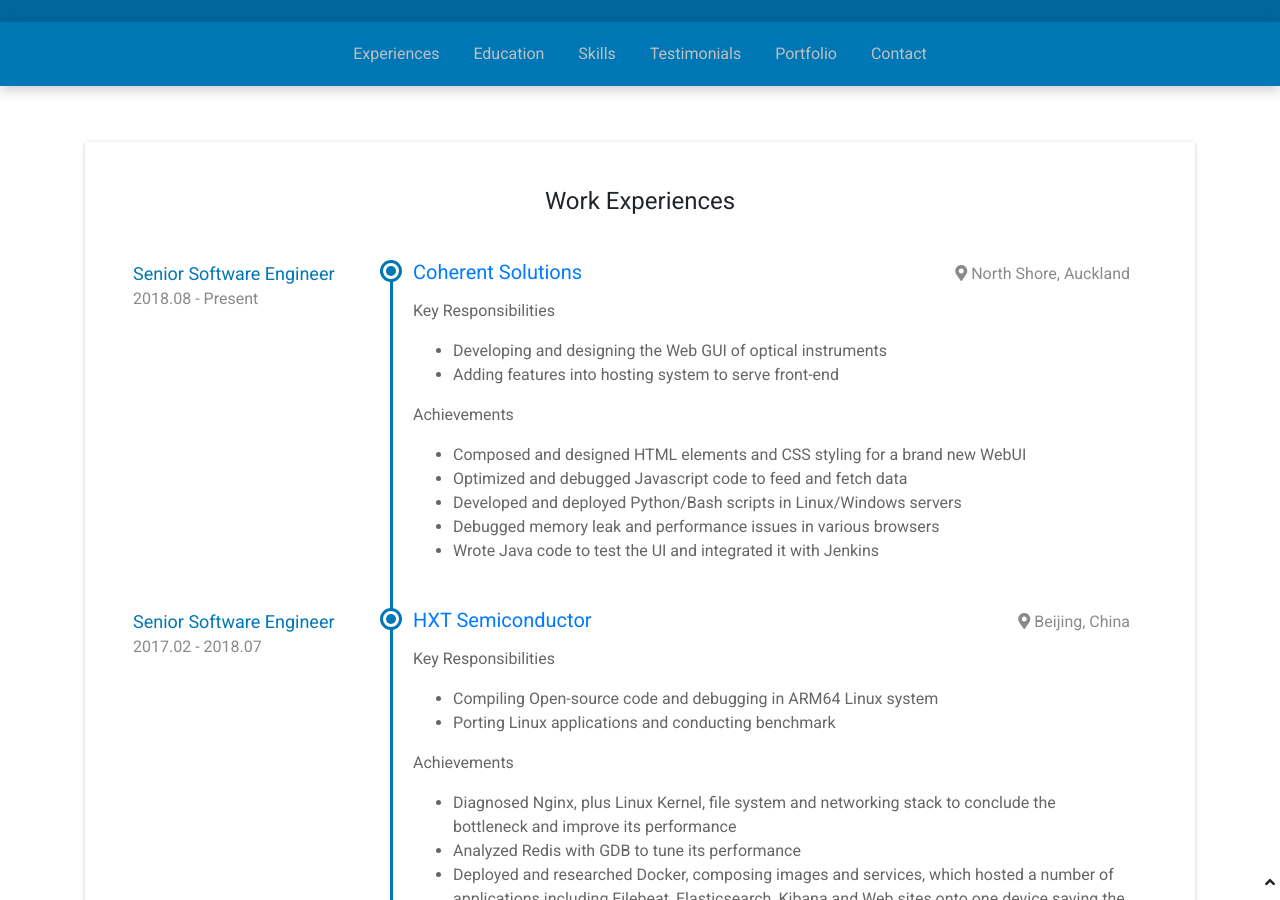
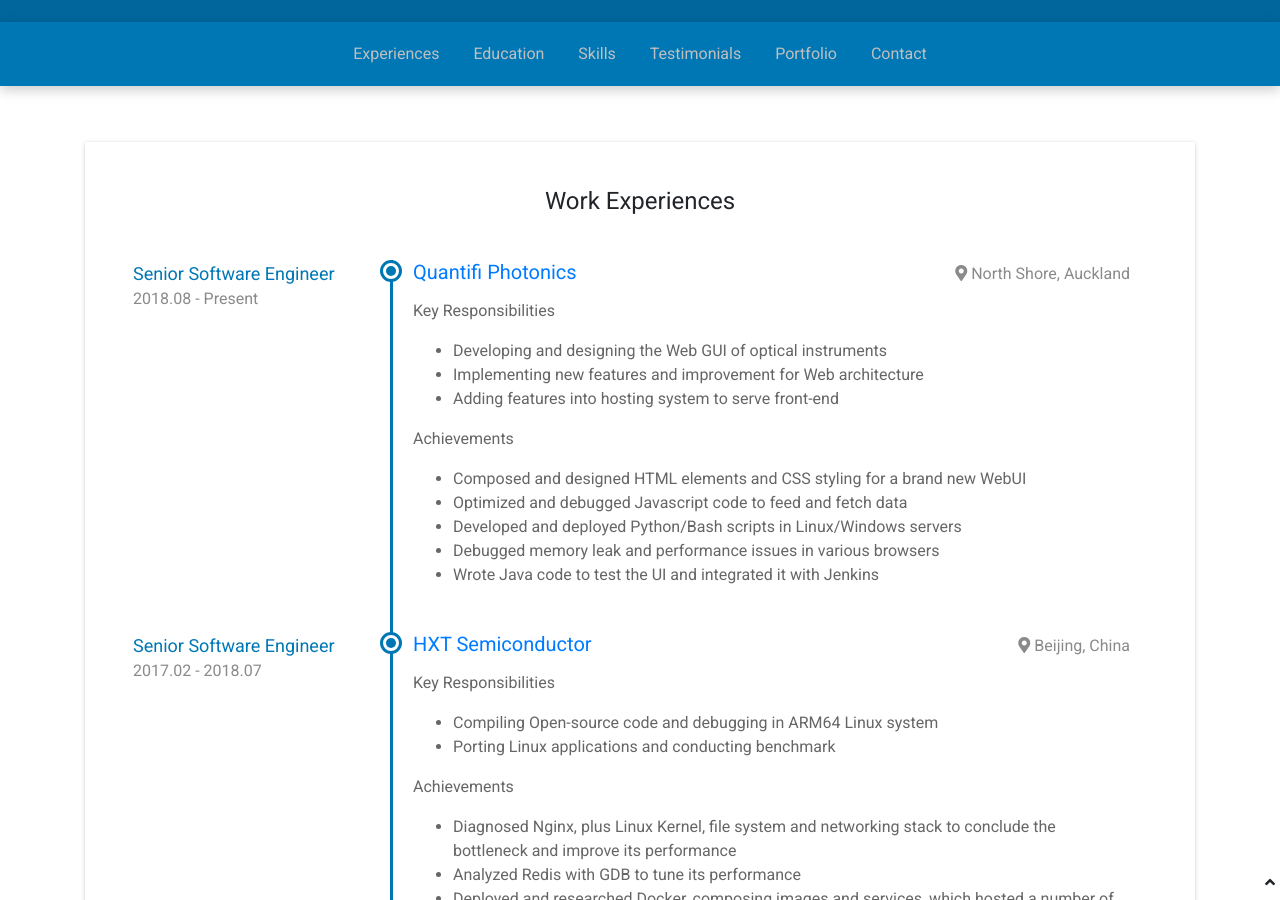
Before and after one commit to mason-mx/frontend, a Jekyll site: the page built from _posts/2019-06-15-resume.html, in a window 1280 px wide and 900 px high, scrolled down 636 px. Built offline with Jekyll 4.4.1, drawn with Linux system fonts in a browser that asks for light colours; nearby versions of some CDN libraries; some of the changed text lies outside the part shown.

Commit message:
updated pages with new email address

```diff
--- a/_posts/2019-06-15-resume.html
+++ b/_posts/2019-06-15-resume.html
@@ -61,7 +61,7 @@
             <div class="timeline">
                 <div class="item">
                     <div class="row work-place">
-                        <div class="col-md-12 col-lg-7"><h3 class="place"><a href="https://www.coherent-solutions.com/" target="_blank">Coherent Solutions</a></h3></div>
+                        <div class="col-md-12 col-lg-7"><h3 class="place"><a href="https://www.quantifiphotonics.com/" target="_blank">Quantifi Photonics</a></h3></div>
                         <div class="col-md-12 col-lg-5 location"><i class="fas fa-map-marker-alt mr-1"></i>North Shore, Auckland</div>
                     </div>
                     <div class="job-meta">
@@ -72,6 +72,7 @@
                         <p>Key Responsibilities</p>
                         <ul>
                             <li>Developing and designing the Web GUI of optical instruments</li>
+                            <li>Implementing new features and improvement for Web architecture</li>
                             <li>Adding features into hosting system to serve front-end</li>
                         </ul>
                         <p>Achievements</p>
@@ -235,7 +236,7 @@
                             <div class="chart-easy-pie text-center">
                                 <div class="chart-theme-1 chart" data-percent="90"><span>90</span>%</div>
                             </div>
-                            <h4 class="skill-name">JQeury &amp; Angular &amp; React</h4>
+                            <h4 class="skill-name">JQuery &amp; Angular &amp; React</h4>
                             <div class="level">Expert, 5 years</div>
                             <div class="desc">
                                 ...
@@ -358,7 +359,7 @@
                             <img class="img-fluid" src="{{site.baseurl}}/images/portfolio/portfolio-3.jpg" alt="" />
                         </figure>
                         <div class="content text-left">
-                            <h3 class="sub-title"><a href="#">Instrument UI</a></h3>
+                            <h3 class="sub-title"><a href="#">Instrument GUI</a></h3>
                             <div class="meta">Flask/JQuery/Ajax</div>
                             <div class="action"><a href="#">View on Github</a></div>
                         </div><!--//content-->
@@ -384,7 +385,7 @@
                             <img class="img-fluid" src="{{site.baseurl}}/images/portfolio/portfolio-7.jpg" alt="" />
                         </figure>
                         <div class="content text-left">
-                            <h3 class="sub-title"><a href="#">Instrument UI</a></h3>
+                            <h3 class="sub-title"><a href="#">Web GUI</a></h3>
                             <div class="meta">HTML/AngularJS</div>
                             <div class="action"><a href="#">View on Github</a></div>
                         </div><!--//content-->
--- a/_posts/2019-07-15-enterprise.html
+++ b/_posts/2019-07-15-enterprise.html
@@ -940,9 +940,9 @@
                         <i class="fa fa-fax"></i>+64 9999 9999</p>
                 </div>
                 <div>
-                    <a href="https://lautenschlager.de">www.startup.nz</a>
+                    <a href="https://www.startup.nz">www.startup.nz</a>
                     <br/>
-                    <a href="mailto:info@lautenschlager.de">info@startup.nz</a>
+                    <a href="mailto:info@startup.nz">info@startup.nz</a>
                 </div>
             </div>
             <div class="col-md-3 footer-menu">
```
